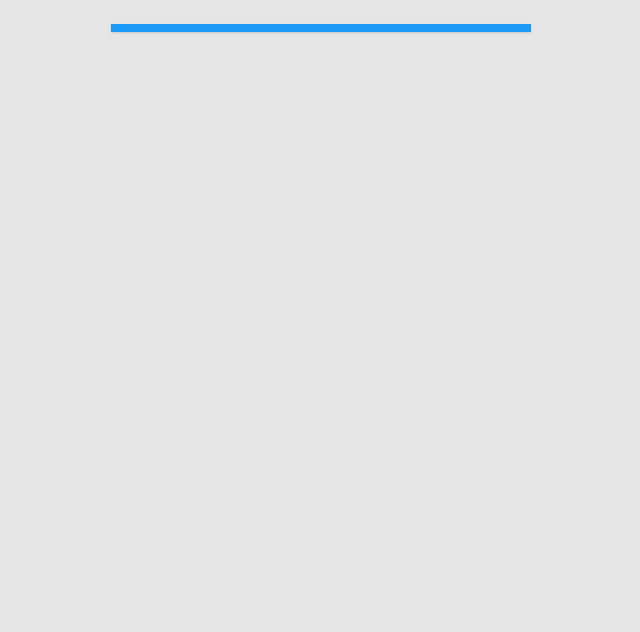
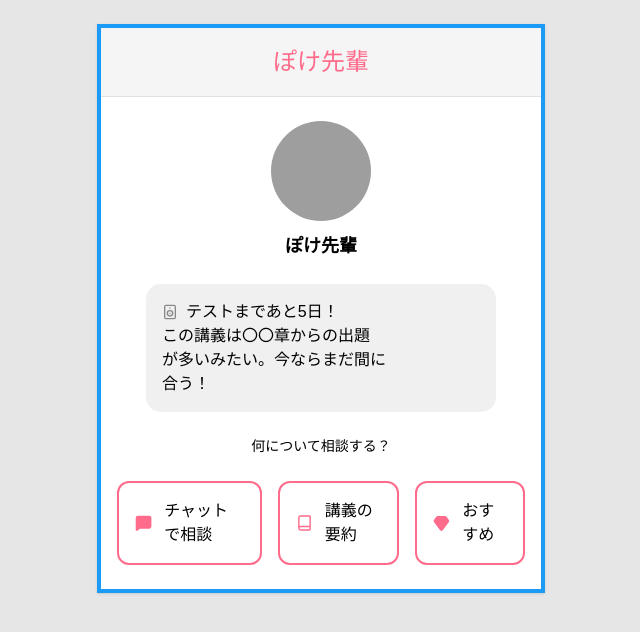
Before and after one commit to urushi-saku/THackthon_ver9_E, a React (Vite) app in the folder frontend/: page /#/ in a window 1280 px wide. Shown: the top 632 px of the page, without its empty margins (319-959 px from the left). Built offline with nearby package versions, Linux system fonts and the light colour scheme; grey boxes are pictures that could not be loaded.

Commit message:
feat: ホームページコンポーネントとスタイルを追加し、チャット選択ページを更新

```diff
--- a/frontend/src/App.tsx
+++ b/frontend/src/App.tsx
@@ -1,24 +1,36 @@
+// Reactの基本的な機能と、ルーティングのためのコンポーネントをインポート
 import { Component, ReactNode } from 'react'
 import { HashRouter, Navigate, Route, Routes } from 'react-router-dom'
+// 各ページのコンポーネントをインポート
 import { ChatPage } from './pages/ChatPage'
 import { ChatSelectPage } from './pages/ChatSelectPage' // Assuming this file exists
+import { Homepage } from './pages/HomePage'
 
+// ErrorBoundaryコンポーネントのstateの型定義
 type ErrorBoundaryState = {
   hasError: boolean
 }
 
+/**
+ * ErrorBoundary: アプリケーション内で発生したJavaScriptエラーをキャッチし、
+ * 代替のUI（フォールバックUI）を表示するためのReactコンポーネント。
+ * これにより、一部のコンポーネントでエラーが起きてもアプリ全体がクラッシュするのを防ぎます。
+ */
 class ErrorBoundary extends Component<{ children: ReactNode }, ErrorBoundaryState> {
   state: ErrorBoundaryState = { hasError: false }
 
+  // 子コンポーネントでエラーがスローされた後に呼び出され、stateを更新してエラーUIを表示させます。
   static getDerivedStateFromError() {
     return { hasError: true }
   }
 
+  // エラーがキャッチされたときに呼び出され、エラー情報をコンソールに出力します。
   componentDidCatch(error: unknown) {
     console.error('App error:', error)
   }
 
   render() {
+    // stateのhasErrorがtrueの場合、エラーメッセージを表示します。
     if (this.state.hasError) {
       return (
         <div className="p-6 text-center text-zinc-700">
@@ -26,7 +38,7 @@ class ErrorBoundary extends Component<{ children: ReactNode }, ErrorBoundaryStat
         </div>
       )
     }
-
+    // エラーがない場合は、子コンポーネントを通常通りレンダリングします。
     return this.props.children
   }
 }
@@ -34,12 +46,21 @@ class ErrorBoundary extends Component<{ children: ReactNode }, ErrorBoundaryStat
 function App() {
   return (
     <HashRouter>
+      {/* ErrorBoundaryでアプリケーション全体をラップし、どこかでエラーが起きてもキャッチできるようにします。 */}
       <ErrorBoundary>
-        <div className="min-h-screen bg-[#e6e6e6] p-2 sm:p-6">
-          <div className="mx-auto w-full max-w-[420px] overflow-hidden border-4 border-[#1b9af7] bg-[#efefef] shadow-sm">
+        {/* アプリケーション全体の背景色とパディングを設定します。 */}
+        <div className="min-h-dvh bg-[#e6e6e6] p-2 sm:p-6">
+          {/* スマートフォン風の画面コンテナ。中央に配置され、最大幅が設定されています。 */}
+          <div className="mx-auto w-full max-w-sm sm:max-w-md overflow-hidden border-4 border-[#1b9af7] bg-[#efefef] shadow-sm">
+            {/* Routes: URLに応じて表示するコンポーネントを切り替えるためのコンテナです。 */}
             <Routes>
+              {/* ルートパス ("/") にはHomepageコンポーネントを表示します。 */}
+              <Route path="/" element={<Homepage />} />
+              {/* "/chat/select" パスにはChatSelectPageコンポーネントを表示します。 */}
               <Route path="/chat/select" element={<ChatSelectPage />} />
+              {/* "/chat/:topicId" パスにはChatPageコンポーネントを表示します。:topicIdは動的な値です。 */}
               <Route path="/chat/:topicId" element={<ChatPage />} />
+              {/* 上記のいずれにも一致しないパスは、ルートパス("/")にリダイレクトします。 */}
               <Route path="*" element={<Navigate to="/" replace />} />
             </Routes>
           </div>
--- a/frontend/src/pages/ChatSelectPage.tsx
+++ b/frontend/src/pages/ChatSelectPage.tsx
@@ -1,34 +1,46 @@
+// アイコンとページ遷移のためのフックをインポート
 import { ArrowLeft, MessageCircle } from 'lucide-react'
 import { useNavigate } from 'react-router-dom'
+// チャットのトピック一覧データをインポート
 import { chatTopics } from '../mock/chatData'
 
+/**
+ * ChatSelectPage: 相談したいチャットのトピックを選択するページコンポーネント。
+ */
 export function ChatSelectPage() {
+  // useNavigateフックを使って、ページ遷移を制御する関数を取得
   const navigate = useNavigate()
 
   return (
     <>
+      {/* ヘッダー部分 */}
       <header className="flex items-center gap-3 border-b border-zinc-300 bg-[#dfdfdf] px-4 py-3">
+        {/* 戻るボタン */}
         <button
           onClick={() => {
             console.log('back click')
-            navigate('/')
+            navigate('/') // ホームページに戻る
           }}
           className="rounded-md p-1 text-zinc-700 transition hover:bg-zinc-200"
         >
           <ArrowLeft className="h-7 w-7" />
         </button>
+        {/* ページタイトルアイコン */}
         <MessageCircle className="h-9 w-9 fill-rose-200 text-rose-200" />
+        {/* ページタイトル */}
         <h1 className="text-3xl font-bold text-zinc-900 sm:text-[44px]">チャットで相談</h1>
       </header>
 
+      {/* メインコンテンツ部分 */}
       <div className="min-h-[620px] px-7 py-12">
         <div className="space-y-10">
+          {/* chatTopics配列から各トピックをボタンとして描画 */}
           {chatTopics.map((topic) => (
             <button
               key={topic.id}
               onClick={() => {
                 console.log('chat category:', topic.label)
-                navigate(`/chat/${topic.id}`)
+                navigate(`/chat/${topic.id}`) // 選択したトピックのチャットページに遷移
               }}
               className="block w-full rounded-full border border-[#ff5d5d] bg-[#f5f5f5] px-4 py-3 text-4xl font-semibold text-zinc-900 transition hover:bg-rose-50 sm:text-[56px]"
             >
--- /dev/null
+++ b/frontend/src/pages/HomePage.css
@@ -0,0 +1,141 @@
+/* 画面全体のコンテナ */
+.home-screen {
+  background-color: white;
+  min-height: 100%;
+  display: flex;
+  flex-direction: column;
+}
+
+/* ヘッダー部分 */
+.home-header {
+  background-color: #f5f5f5;
+  padding: 1rem;
+  text-align: center;
+  border-bottom: 1px solid #e0e0e0;
+}
+
+/* ヘッダー内のタイトル(h1) */
+.home-header h1 {
+  margin: 0;
+  font-size: 1.5rem;
+  color: #ff6b8b;
+}
+
+/* メインコンテンツ領域 */
+.home-main-content {
+  flex-grow: 1; /* 親要素の残りのスペースをすべて埋める */
+  display: flex;
+  flex-direction: column;
+  align-items: center;
+  padding: 1.5rem 1rem;
+  gap: 1.5rem; /* 各要素間のスペース */
+}
+
+/* プロフィールセクション（アバターと名前） */
+.profile-section {
+  display: flex;
+  flex-direction: column;
+  align-items: center;
+  gap: 0.75rem;
+}
+
+/* 円形アバターの基本スタイル */
+.circle-avatar {
+  border-radius: 50%; /* 要素を円形にする */
+  object-fit: cover; /* 画像のアスペクト比を保ちつつ、要素を完全に覆う */
+}
+
+/* largeサイズの円形アバター */
+.circle-avatar.large {
+  width: 100px;
+  height: 100px;
+}
+
+/* プロフィール名 */
+.profile-name {
+  font-size: 1.125rem; /* medium */
+  font-weight: bold;
+  color: #000000;
+}
+
+/* メッセージの吹き出し */
+.message-bubble {
+  background-color: #f0f0f0;
+  border-radius: 15px;
+  padding: 1rem;
+  width: 100%;
+  max-width: 350px;
+  box-sizing: border-box; /* paddingとborderをwidth/heightに含める */
+}
+
+/* 吹き出し内の各行(p) */
+.message-bubble p {
+  margin: 0;
+  line-height: 1.5;
+  color: #000000;
+  display: flex;
+  align-items: center; /* アイコンとテキストを垂直方向中央に揃える */
+}
+
+/* 「何について相談する？」のテキスト */
+.consult-prompt {
+  font-size: 0.875rem; /* small */
+  color: #000000;
+  text-align: center;
+  margin: 0;
+}
+
+/* アクションメニューのコンテナ */
+.action-menu {
+  display: flex;
+  flex-direction: column; /* デフォルトは縦並び（スマートフォン向け） */
+  gap: 1rem;
+  width: 100%;
+  max-width: 380px;
+}
+
+/* 角丸のカード型ボタン */
+.rounded-card-button {
+  display: flex;
+  align-items: center;
+  gap: 0.75rem;
+  padding: 1rem;
+  border: 2px solid #ff6b8b;
+  border-radius: 12px;
+  background-color: white;
+  text-decoration: none; /* リンクの下線を消す */
+  color: #000000;
+  font-weight: 500;
+  transition: background-color 0.2s; /* ホバー時の背景色変化を滑らかにする */
+}
+
+/* ボタンホバー時のスタイル */
+.rounded-card-button:hover {
+  background-color: #fff0f3;
+}
+
+/* ボタン内のアイコン */
+.action-icon {
+  width: 24px;
+  height: 24px;
+}
+
+/* ボタン内のテキスト */
+.action-text {
+  color: #000000;
+}
+
+/* --- レスポンシブデザイン (PC向け) --- */
+/* 画面幅が768px以上の場合に適用 */
+@media (min-width: 768px) {
+  /* アクションメニューを横並びにする */
+  .action-menu {
+    flex-direction: row;
+    justify-content: center;
+    max-width: none; /* 横並びになるため最大幅の制限を解除 */
+  }
+  /* 各ボタンが均等に幅を持つようにする */
+  .rounded-card-button {
+    flex-grow: 1;
+  }
+}
--- /dev/null
+++ b/frontend/src/pages/HomePage.tsx
@@ -0,0 +1,75 @@
+// ページ遷移のためのLinkコンポーネントと、アイコン表示のためのlucide-reactライブラリをインポート
+import { Link } from 'react-router-dom';
+import { MessageSquare, Book, Gem, Speaker } from 'lucide-react';
+// このコンポーネント専用のCSSファイルをインポート
+import './HomePage.css';
+
+/**
+ * Homepage: アプリケーションのメイン画面（トップページ）を表示するコンポーネント。
+ */
+const Homepage = () => {
+  return (
+    // home-screen: 画面全体のコンテナ
+    <div className="home-screen">
+      {/* home-header: 画面上部のヘッダー */}
+      <header className="home-header">
+        <h1 style={{ color: '#FF6B8B' }}>ぽけ先輩</h1>
+      </header>
+
+      {/* home-main-content: ヘッダー以下のメインコンテンツ領域 */}
+      <main className="home-main-content">
+        {/* profile-section: アバターと名前を表示するプロフィールセクション */}
+        <section className="profile-section">
+          <img
+            src="/image_0.png"
+            alt="ぽけ先輩アバター"
+            // circle-avatarとlargeクラスで円形のアバター画像とサイズを指定
+            className="circle-avatar large"
+          />
+          <p className="profile-name">ぽけ先輩</p>
+        </section>
+
+        {/* message-bubble: ぽけ先輩からのメッセージを表示する吹き出し */}
+        <div className="message-bubble">
+          <p>
+            {/* Speakerアイコン */}
+            <Speaker size={16} color="#888888" style={{ marginRight: '8px', verticalAlign: 'middle' }} />
+            テストまであと5日！
+          </p>
+          <p>この講義は〇〇章からの出題</p>
+          <p>が多いみたい。今ならまだ間に</p>
+          <p>合う！</p>
+        </div>
+
+        {/* consult-prompt: ユーザーへの問いかけ */}
+        <p className="consult-prompt">
+          何について相談する？
+        </p>
+
+        {/* action-menu: ユーザーが選択できるアクションボタンのナビゲーション */}
+        <nav className="action-menu">
+          {/* rounded-card-button: 各アクションボタン */}
+          {/* Link to=...: ボタンクリック時の遷移先を指定 */}
+          <Link to="/chat/select" className="rounded-card-button">
+            {/* MessageSquareアイコン */}
+            <MessageSquare className="action-icon" color="#FF6B8B" fill="#FF6B8B" />
+            <span className="action-text">チャットで相談</span>
+          </Link>
+          <Link to="/summary" className="rounded-card-button">
+            {/* Bookアイコン */}
+            <Book className="action-icon" color="#FF6B8B" />
+            <span className="action-text">講義の要約</span>
+          </Link>
+          <Link to="/recommend" className="rounded-card-button">
+            {/* Gemアイコン */}
+            <Gem className="action-icon" color="#FF6B8B" fill="#FF6B8B" />
+            <span className="action-text">おすすめ</span>
+          </Link>
+        </nav>
+      </main>
+    </div>
+  );
+};
+
+// Homepageコンポーネントをエクスポート
+export { Homepage };
--- /dev/null
+++ b/frontend/src/vite-env.d.ts
@@ -0,0 +1 @@
+/// <reference types="vite/client" />
```
